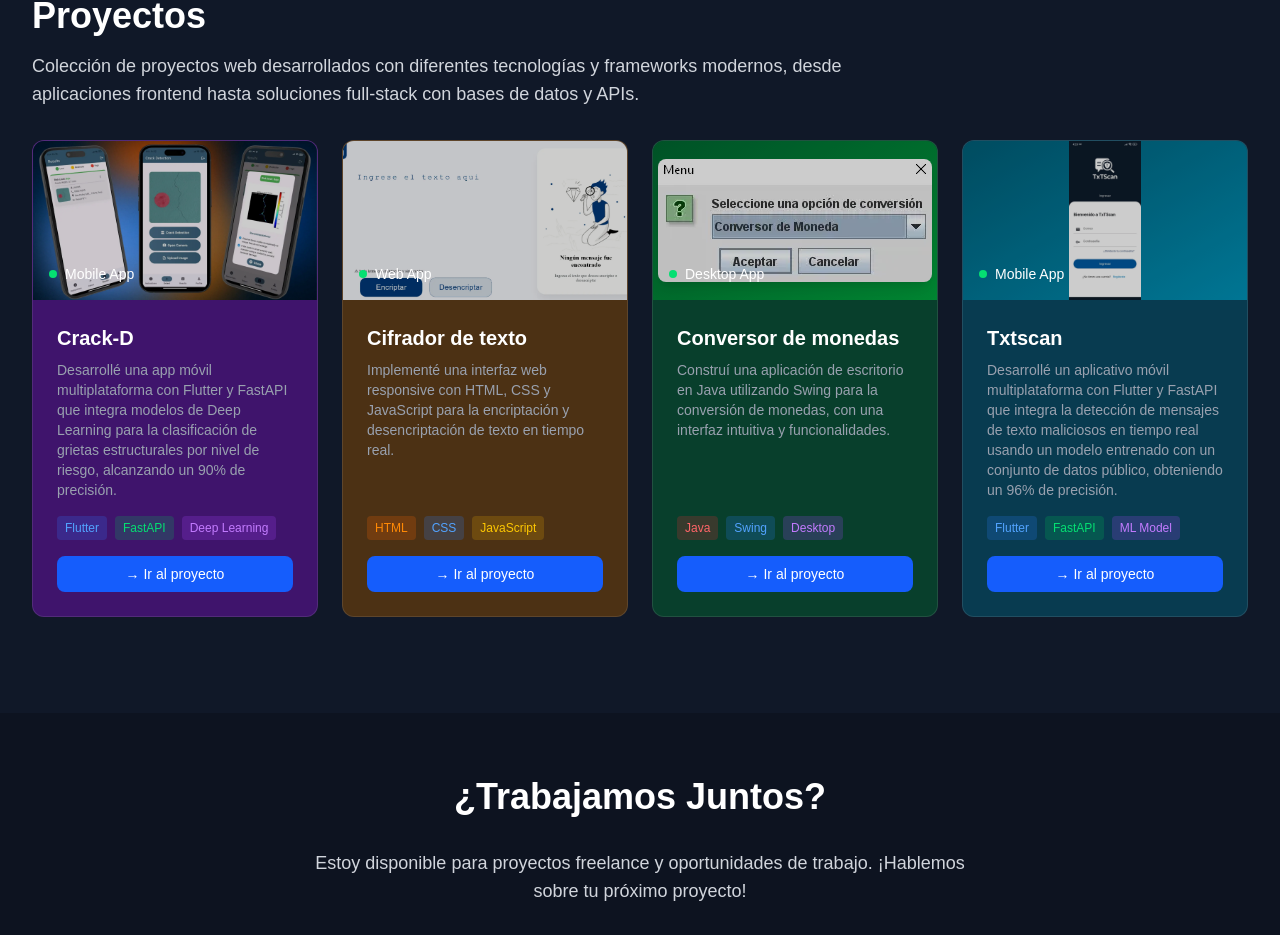
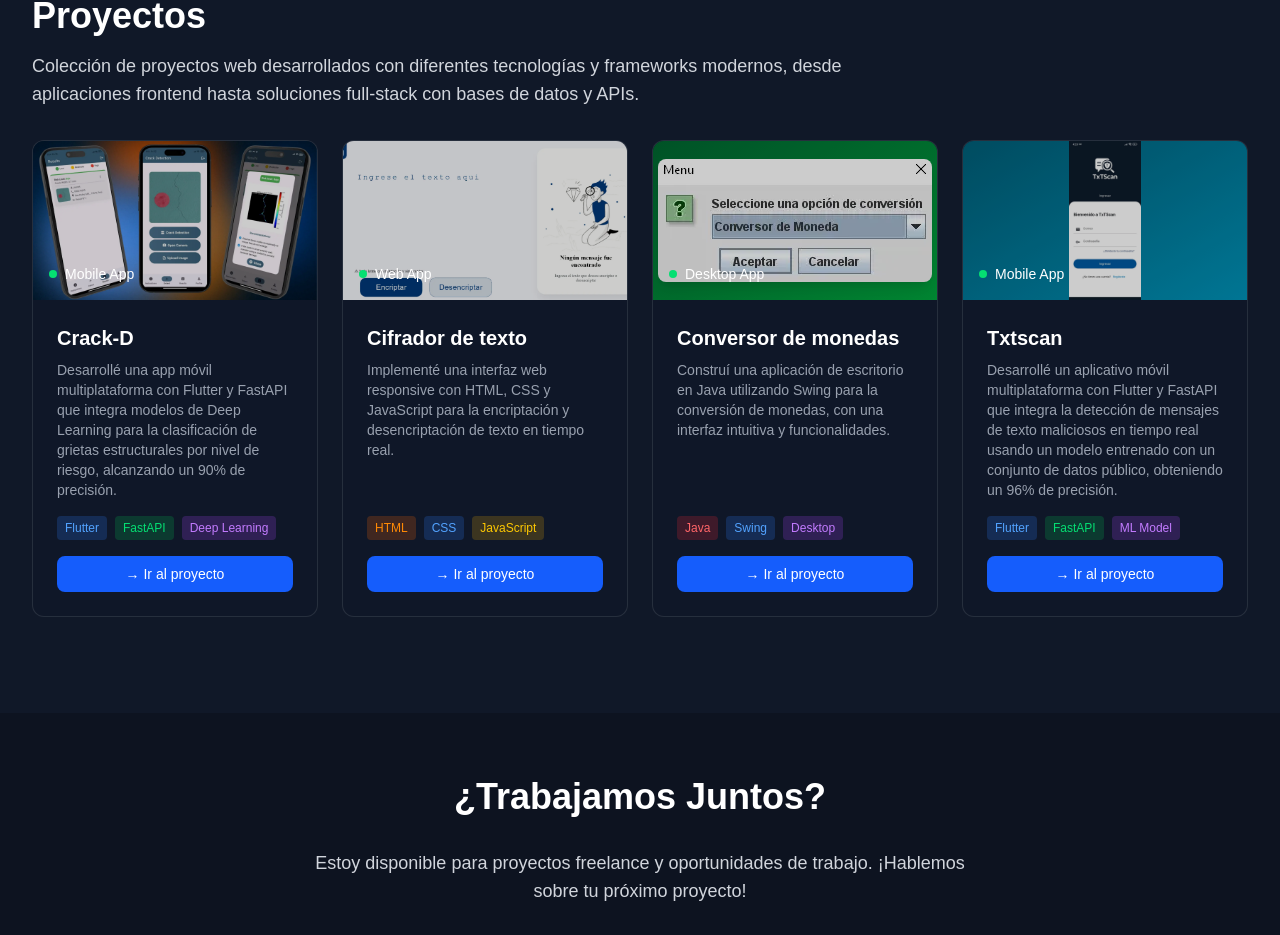
Before and after one commit to josmeldev/portafolioweb, a Next.js app: page / in a window 1280 px wide. Shown: the part 2490-3425 px from the top of the page. Built offline with nearby package versions, Linux system fonts and the light colour scheme.

Commit message:
Update project card backgrounds for improved visual consistency

```diff
--- a/src/app/page.tsx
+++ b/src/app/page.tsx
@@ -503,7 +503,7 @@ export default function Home() {
 
           <div className="flex flex-wrap justify-center gap-6 mb-8">
             {/* Proyecto 1 - Crack-D */}
-            <div className="group relative bg-purple-800/50 rounded-xl overflow-hidden border border-white/10 hover:border-white/20 transition-all duration-300 w-full sm:w-[calc(50%-12px)] lg:w-[calc(33.333%-16px)] xl:w-[calc(25%-18px)] max-w-sm flex flex-col min-h-[28rem]">
+            <div className="group relative bg-gray-900/80 rounded-xl overflow-hidden border border-white/10 hover:border-white/20 transition-all duration-300 w-full sm:w-[calc(50%-12px)] lg:w-[calc(33.333%-16px)] xl:w-[calc(25%-18px)] max-w-sm flex flex-col min-h-[28rem]">
               <div className="aspect-video relative overflow-hidden">
                 <img
                   src="/crack-d-portafolio.webp"
@@ -542,7 +542,7 @@ export default function Home() {
             </div>
 
             {/* Proyecto 2 - Cifrador de texto */}
-            <div className="group relative bg-yellow-800/50 rounded-xl overflow-hidden border border-white/10 hover:border-white/20 transition-all duration-300 w-full sm:w-[calc(50%-12px)] lg:w-[calc(33.333%-16px)] xl:w-[calc(25%-18px)] max-w-sm flex flex-col min-h-[28rem]">
+            <div className="group relative bg-gray-900/80 rounded-xl overflow-hidden border border-white/10 hover:border-white/20 transition-all duration-300 w-full sm:w-[calc(50%-12px)] lg:w-[calc(33.333%-16px)] xl:w-[calc(25%-18px)] max-w-sm flex flex-col min-h-[28rem]">
               <div className="aspect-video relative overflow-hidden">
                 <img
                   src="/encriptador-portafolio.webp"
@@ -581,7 +581,7 @@ export default function Home() {
             </div>
 
             {/* Proyecto 3 - Conversor de monedas */}
-            <div className="group relative bg-green-800/50 rounded-xl overflow-hidden border border-white/10 hover:border-white/20 transition-all duration-300 w-full sm:w-[calc(50%-12px)] lg:w-[calc(33.333%-16px)] xl:w-[calc(25%-18px)] max-w-sm flex flex-col min-h-[28rem]">
+            <div className="group relative bg-gray-900/80 rounded-xl overflow-hidden border border-white/10 hover:border-white/20 transition-all duration-300 w-full sm:w-[calc(50%-12px)] lg:w-[calc(33.333%-16px)] xl:w-[calc(25%-18px)] max-w-sm flex flex-col min-h-[28rem]">
               <div className="aspect-video relative overflow-hidden bg-gradient-to-br from-green-800 to-green-600 flex items-center justify-center">
                 <img
                   src="/conversor.webp"
@@ -620,7 +620,7 @@ export default function Home() {
             </div>
 
             {/* Proyecto 4 - Txtscan */}
-            <div className="group relative bg-cyan-800/50 rounded-xl overflow-hidden border border-white/10 hover:border-white/20 transition-all duration-300 w-full sm:w-[calc(50%-12px)] lg:w-[calc(33.333%-16px)] xl:w-[calc(25%-18px)] max-w-sm flex flex-col min-h-[28rem]">
+            <div className="group relative bg-gray-900/80 rounded-xl overflow-hidden border border-white/10 hover:border-white/20 transition-all duration-300 w-full sm:w-[calc(50%-12px)] lg:w-[calc(33.333%-16px)] xl:w-[calc(25%-18px)] max-w-sm flex flex-col min-h-[28rem]">
               <div className="aspect-video relative overflow-hidden bg-gradient-to-br from-cyan-800 to-cyan-600 flex items-center justify-center">
                 <img
                   src="/txtscan-portafolio.webp"
```
